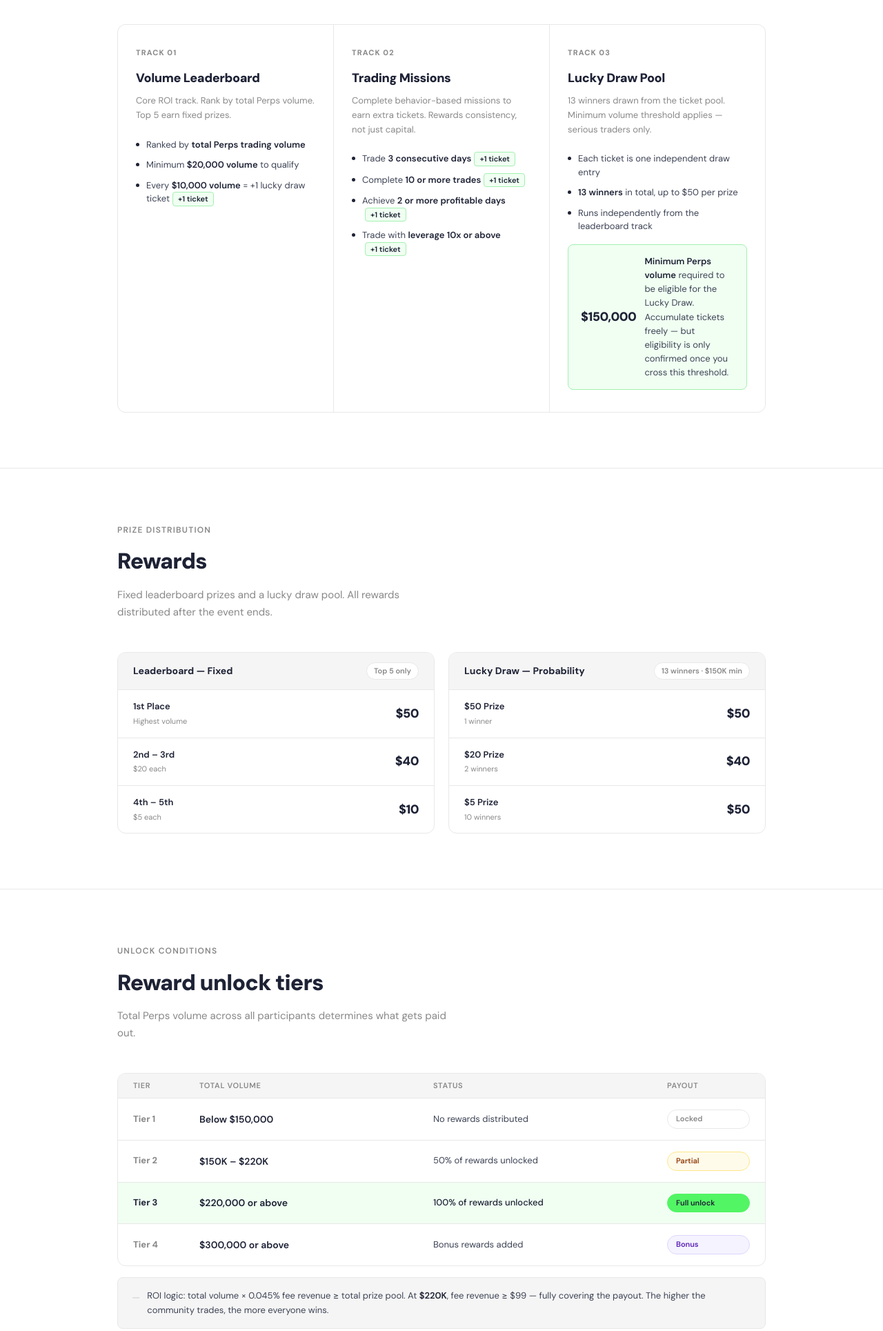
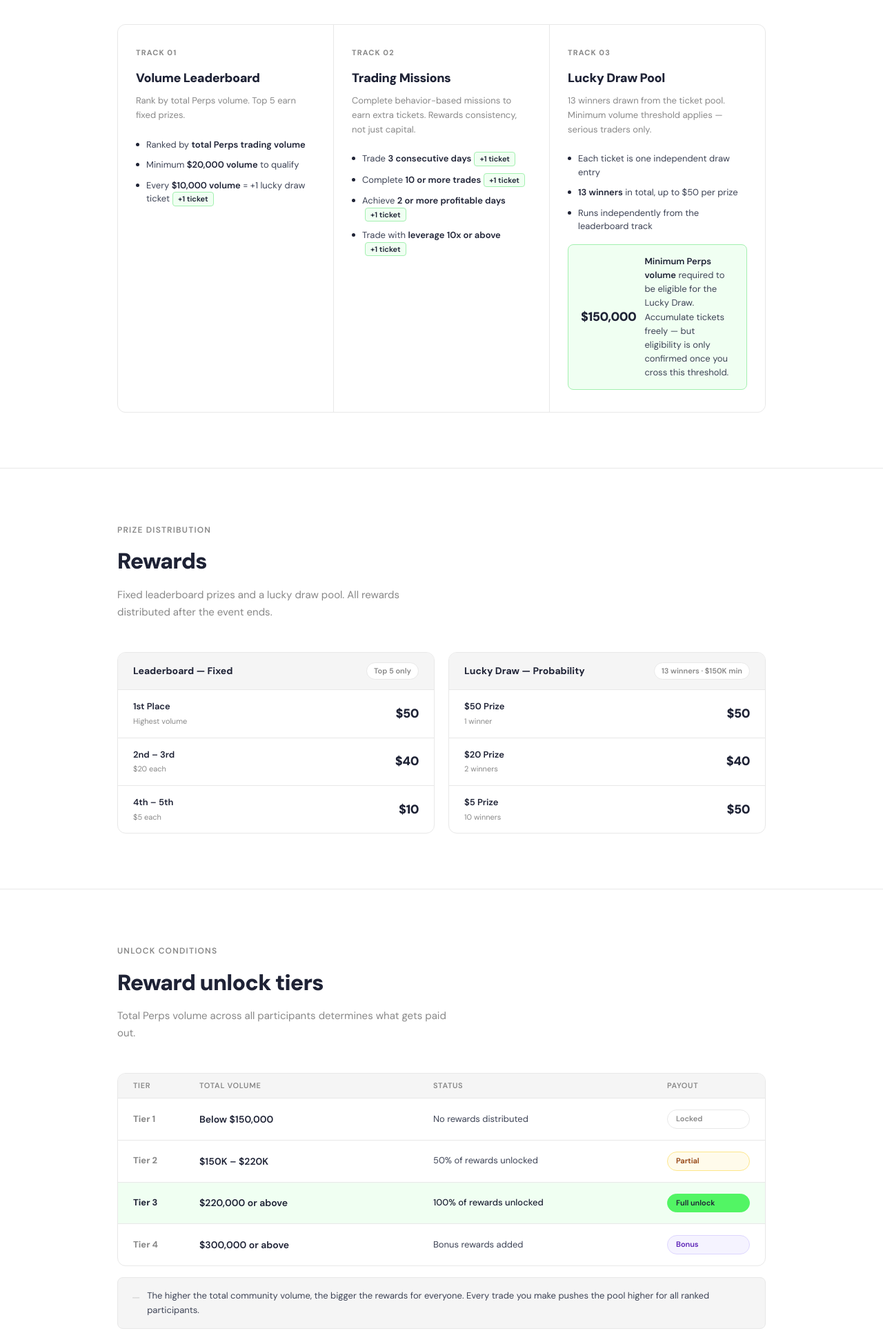
Before and after one commit to Edwardchennnnn/onekey-alpha-arena, a plain HTML site: page index.html in a window 1280 px wide. Shown: the part 3380-5309 px from the top of the page at 69% size. Drawn offline with Linux system fonts and the light colour scheme.

Commit message:
Remove ROI/fee terms — clean user-facing copy

```diff
--- a/index.html
+++ b/index.html
@@ -674,7 +674,7 @@ footer span { font-size: 13px; color: var(--g5); }
       <div class="mech">
         <div class="mech-track">Track 01</div>
         <div class="mech-t">Volume Leaderboard</div>
-        <div class="mech-sub">Core ROI track. Rank by total Perps volume. Top 5 earn fixed prizes.</div>
+        <div class="mech-sub">Rank by total Perps volume. Top 5 earn fixed prizes.</div>
         <div class="mech-items">
           <div class="mi"><div class="mi-dot"></div><div class="mi-txt">Ranked by <strong>total Perps trading volume</strong></div></div>
           <div class="mi"><div class="mi-dot"></div><div class="mi-txt">Minimum <strong>$20,000 volume</strong> to qualify</div></div>
@@ -748,7 +748,7 @@ footer span { font-size: 13px; color: var(--g5); }
     </div>
     <div class="ibox">
       <div class="ibox-icon">—</div>
-      <p>ROI logic: total volume &times; 0.045% fee revenue &ge; total prize pool. At <strong>$220K</strong>, fee revenue &ge; $99 &mdash; fully covering the payout. The higher the community trades, the more everyone wins.</p>
+      <p>The higher the total community volume, the bigger the rewards for everyone. Every trade you make pushes the pool higher for all ranked participants.</p>
     </div>
   </div>
 </section>
```
